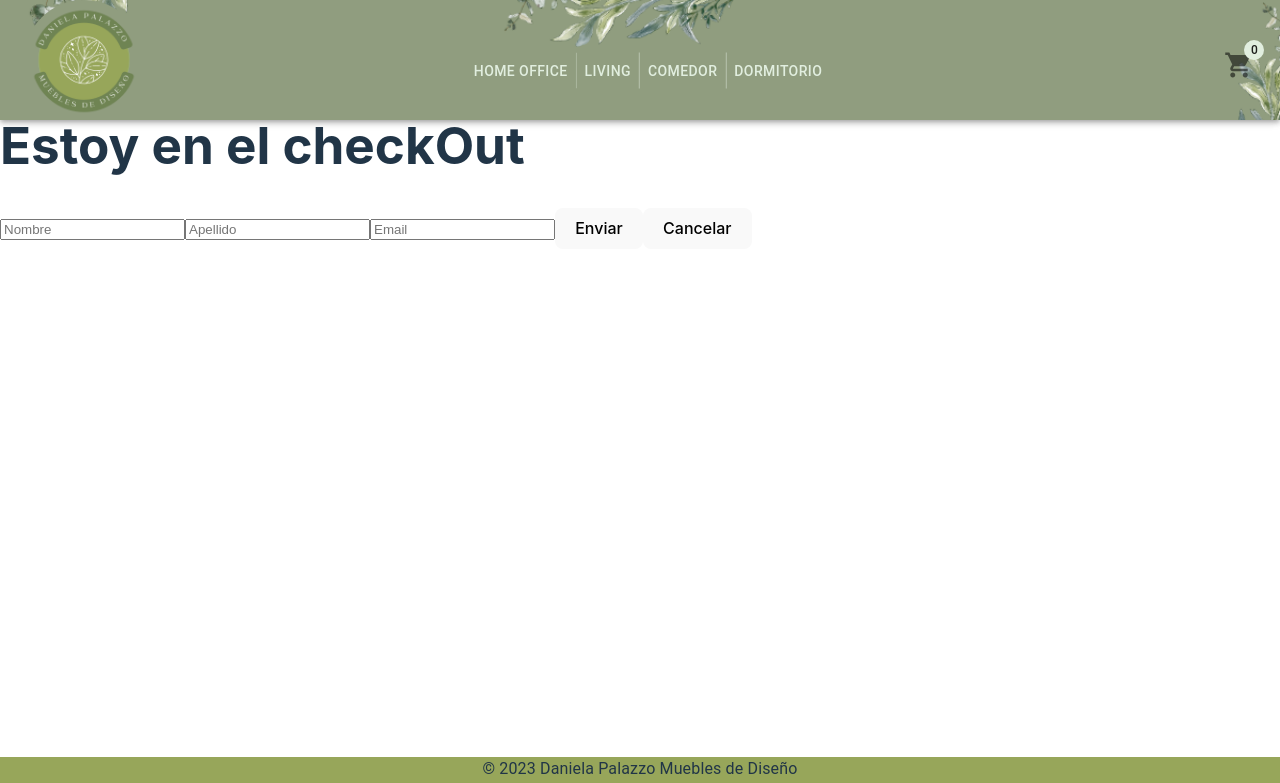
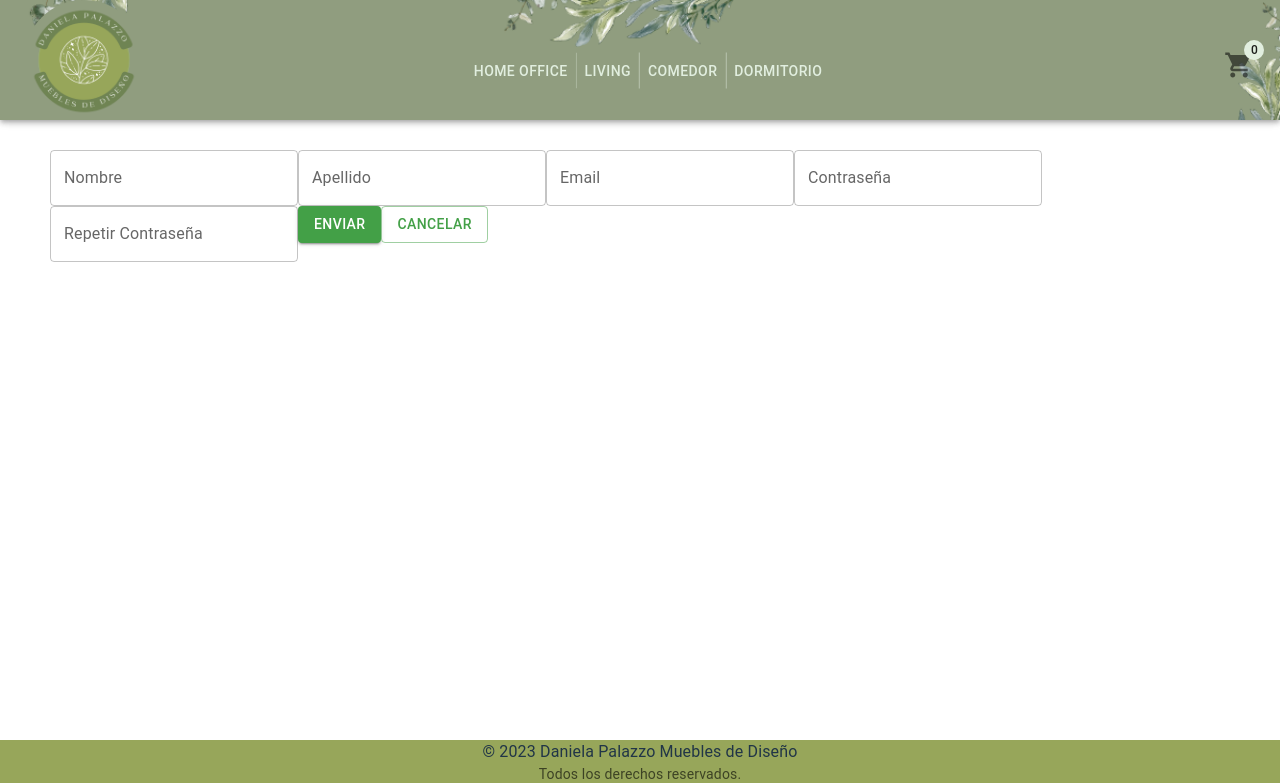
Before and after one commit to DaniCDS/ProyectoReact, a React (Vite) app: page /checkout in a window 1280 px wide. Shown: the top 783 px of the page. Built offline with nearby package versions, Linux system fonts and the light colour scheme.

Commit message:
fix con firebase y renderizacion

```diff
--- a/src/components/common/cardWidget/CartWidget.jsx
+++ b/src/components/common/cardWidget/CartWidget.jsx
@@ -5,12 +5,14 @@ import { useContext } from "react";
 import { CartContext } from "../../../context/CartContext";
 
 const CartWidget = () => {
-  const { cart } = useContext(CartContext);
+  const { getTotalQuantity } = useContext(CartContext);
+
+  let total = getTotalQuantity();
 
   return (
     <Link to="/cart">
       <Badge
-        badgeContent={cart.length}
+        badgeContent={total}
         showZero
         color="secondary"
         anchorOrigin={{ vertical: "bottom", horizontal: "left" }}
--- a/src/components/pages/cart/Cart.jsx
+++ b/src/components/pages/cart/Cart.jsx
@@ -1,27 +1,64 @@
-import { Button } from "@mui/material";
+import { Button, IconButton } from "@mui/material";
 import { useContext } from "react";
 import { Link } from "react-router-dom";
 import { CartContext } from "../../../context/CartContext";
+import Swal from "sweetalert2";
+import DeleteForeverIcon from "@mui/icons-material/DeleteForever";
 
 const Cart = () => {
-  const { cart, clearCart } = useContext(CartContext);
+  const { cart, clearCart, deleteProductById, getTotalPrice } =
+    useContext(CartContext);
+
+  let total = getTotalPrice();
+
+  const clearCarWithAlert = () => {
+    Swal.fire({
+      title: "Seguro querés limpiar el carrito?",
+      showDenyButton: true,
+      showCancelButton: false,
+      confirmButtonText: "Si, eliminar",
+      denyButtonText: `No! Me equivoqué`,
+    }).then((result) => {
+      /* Read more about isConfirmed, isDenied below */
+      if (result.isConfirmed) {
+        clearCart();
+        Swal.fire("Carrito eliminado", "", "success");
+      } else if (result.isDenied) {
+        Swal.fire("El carrito no se modificó", "", "warning");
+      }
+    });
+  };
+
   return (
     <div>
       <h1>Estoy en el carrito</h1>
 
       {cart.map((product) => (
-        <div key={product.id}>
+        <div key={product.id} style={{ border: "2px solid white" }}>
           <h2>{product.title}</h2>
-          <h2>Cantidad: {product.quantity}</h2>
+          <h2>{product.price}</h2>
+          <h3>Cantidad: {product.quantity}</h3>
+          {/* <Button onClick={() => deleteProductById(product.id)}>
+            Eliminar
+          </Button> */}
+          <IconButton onClick={() => deleteProductById(product.id)}>
+            <DeleteForeverIcon color="primary" />
+          </IconButton>
         </div>
       ))}
-      <Link to="/checkout">
-        <Button variant="contained">Finalizar Compra</Button>
-      </Link>
 
-      <Button variant="contained" onClick={clearCart}>
-        Vaciar Carrito
-      </Button>
+      {cart.length > 0 && (
+        <div>
+          <h2>El total a pagar es: ${total}</h2>
+          <Link to="/checkout">
+            <Button variant="contained">Finalizar Compra</Button>
+          </Link>
+
+          <Button variant="contained" onClick={clearCarWithAlert}>
+            Vaciar Carrito
+          </Button>
+        </div>
+      )}
     </div>
   );
 };
--- /dev/null
+++ b/src/components/pages/checkoutFormik/CheckoutFormik.jsx
@@ -0,0 +1,96 @@
+import { TextField, Button } from "@mui/material";
+import React from "react";
+import { useFormik } from "formik";
+import * as Yup from "yup";
+
+const CheckoutFormik = () => {
+  const { handleChange, handleSubmit, errors } = useFormik({
+    initialValues: {
+      nombre: "",
+      apellido: "",
+      email: "",
+      password: "",
+      repeatPassword: "",
+    },
+    onSubmit: (data) => {
+      console.log("se envio");
+      console.log(data);
+    },
+    validateOnChange: false,
+    validationSchema: Yup.object({
+      nombre: Yup.string()
+        .required("El campo es obligatorio")
+        .min(5, "Debe tener al menos 5 caracteres")
+        .max(20, "no debe superar los 20 caracteres"),
+      apellido: Yup.string().required("El campo es obligatorio").min(5).max(20),
+      email: Yup.string()
+        .email("El Email no es válido")
+        .required("El campo es obligatorio"),
+      password: Yup.string()
+        .required("El campo es obligatorio")
+        .matches(/^(?=.*\d)(?=.*[!@#$%^&*])(?=.*[a-z])(?=.*[A-Z]).{6,15}$/, {
+          message:
+            "La contraseña debe tener al menos una mayuscula, una minuscula y un numero",
+        }),
+      repeatPassword: Yup.string()
+        .required("El campo es obligatorio")
+        .oneOf([Yup.ref("password")], "Las contraseñas no coinciden"),
+    }),
+  });
+
+  console.log(errors);
+  return (
+    <div style={{ padding: "50px" }}>
+      <form onSubmit={handleSubmit}>
+        <TextField
+          label="Nombre"
+          variant="outlined"
+          name="nombre"
+          onChange={handleChange}
+          error={errors.nombre ? true : false}
+          helperText={errors.nombre}
+        />
+        <TextField
+          label="Apellido"
+          variant="outlined"
+          name="apellido"
+          onChange={handleChange}
+          error={errors.apellido ? true : false}
+          helperText={errors.apellido}
+        />
+        <TextField
+          label="Email"
+          variant="outlined"
+          name="email"
+          onChange={handleChange}
+          error={errors.email ? true : false}
+          helperText={errors.email}
+        />
+        <TextField
+          label="Contraseña"
+          variant="outlined"
+          name="password"
+          onChange={handleChange}
+          error={errors.password ? true : false}
+          helperText={errors.password}
+        />
+        <TextField
+          label="Repetir Contraseña"
+          variant="outlined"
+          name="repeatPassword"
+          onChange={handleChange}
+          error={errors.repeatPassword ? true : false}
+          helperText={errors.repeatPassword}
+        />
+        <Button variant="contained" type="submit">
+          Enviar
+        </Button>
+        <Button variant={"outlined"} type="button">
+          Cancelar
+        </Button>
+      </form>
+    </div>
+  );
+};
+
+export default CheckoutFormik;
--- a/src/components/pages/itemDetailContainer/ItemDetail.jsx
+++ b/src/components/pages/itemDetailContainer/ItemDetail.jsx
@@ -1,18 +1,49 @@
 import CounterContainer from "../../common/counter/CounterContainer";
 import "./ItemDetail.css";
+import { Link } from "react-router-dom";
 
-const ItemDetail = ({ productSelected, onAdd }) => {
+const ItemDetail = ({ productSelected, onAdd, initial, showCounter }) => {
   return (
-    <div id="contenedor">
-      <h2>{productSelected.title}</h2>
+    <div>
+      <div className={"containerItemDetail"}>
+        <div className={"containerImage"}>
+          {/* <h2>{productSelected.title}</h2> */}
           <img src={productSelected.img} alt="" className="imagen" />
-      <h5>Ya tienes {initial} en el carrito</h5>
+        </div>
+
+        <div className={"containerDetail"}>
+          <h2 style={{ fontFamily: "monospace" }}>
+            <span style={{ fontSize: "23px" }}>Nombre:</span>{" "}
+            {productSelected.title}
+          </h2>
+          {/* <h5>Ya tienes {initial} en el carrito</h5> */}
+
+          <h2 style={{ fontFamily: "monospace" }}>
+            <span style={{ fontSize: "23px" }}>Descripcion:</span>{" "}
+            {productSelected.description}
+          </h2>
+
+          <h2 style={{ fontFamily: "monospace" }}>
+            <span style={{ fontSize: "23px" }}>Precio:</span> $
+            {productSelected.price}.-
+          </h2>
+        </div>
+      </div>
+
+      {initial && <h4>Ya tienes {initial} unidades</h4>}
+
+      {showCounter ? (
+        <div style={{ display: "flex", justifyContent: "center" }}>
           <CounterContainer
             stock={productSelected.stock}
             onAdd={onAdd}
             initial={initial}
           />
         </div>
+      ) : (
+        <Link to="/cart">Terminar compra</Link>
+      )}
+    </div>
   );
 };
 
--- a/src/components/pages/itemDetailContainer/ItemDetailContainer.jsx
+++ b/src/components/pages/itemDetailContainer/ItemDetailContainer.jsx
@@ -1,19 +1,21 @@
 import { useContext, useEffect, useState } from "react";
 import { products } from "../../../productsMock";
 import ItemDetail from "./ItemDetail";
-import { useParams, useNavigate } from "react-router-dom";
+import { useParams } from "react-router-dom";
 import { CartContext } from "../../../context/CartContext";
+
+import Swal from "sweetalert2";
 
 const ItemDetailContainer = () => {
   const [productSelected, setProductSelected] = useState({});
+  const [showCounter, setShowCounter] = useState(true);
 
   const { id } = useParams();
 
   const { addToCart, getQuantityById } = useContext(CartContext);
+
   let totalQuantity = getQuantityById(+id);
   console.log(totalQuantity);
-
-  const navegar = useNavigate();
 
   useEffect(() => {
     let producto = products.find((product) => product.id === +id);
@@ -21,10 +23,12 @@ const ItemDetailContainer = () => {
     const getProduct = new Promise((resolve) => {
       resolve(producto);
     });
+
     getProduct
       .then((res) => setProductSelected(res))
       .catch((err) => console.log(err));
   }, [id]);
+
   const onAdd = (cantidad) => {
     let item = {
       ...productSelected,
@@ -33,12 +37,23 @@ const ItemDetailContainer = () => {
 
     addToCart(item);
 
-    setTimeout(() => {
-      navegar("/cart");
+    Swal.fire({
+      position: "center",
+      icon: "success",
+      title: "El producto se agrego al carrito",
+      showConfirmButton: false,
+      timer: 1500,
     });
+
+    setShowCounter(false);
+
+    // setTimeout(() => {
+    //   navegar("/cart");
+    // });
   };
   return (
     <ItemDetail
+      showCounter={showCounter}
       productSelected={productSelected}
       onAdd={onAdd}
       initial={totalQuantity}
--- a/src/components/pages/itemListContainer/ItemList.jsx
+++ b/src/components/pages/itemListContainer/ItemList.jsx
@@ -3,13 +3,11 @@ import "./ItemListContainer.css";
 
 const ItemList = ({ items }) => {
   return (
-    <>
-      <section className="section">
-        {items.map((item) => {
-          return <ProductCard key={item.id} item={item} className="item" />;
-        })}
-      </section>
-    </>
+    <section className="section">
+      {items.map((item) => {
+        return <ProductCard key={item.id} item={item} className="item" />;
+      })}
+    </section>
   );
 };
 
--- a/src/context/CartContext.jsx
+++ b/src/context/CartContext.jsx
@@ -39,10 +39,40 @@ const CartContextComponent = ({ children }) => {
     setCart([]);
   };
 
+  // poder borrar un elemento particular del carrito
+
+  const deleteProductById = (id) => {
+    let newArr = cart.filter((product) => product.id !== id);
+    setCart(newArr);
+  };
+
+  // obtener la cantidad de elementos
+
+  const getTotalQuantity = () => {
+    let total = cart.reduce((acc, elemento) => {
+      return acc + elemento.quantity;
+    }, 0);
+
+    return total;
+  };
+
   // obtener el total del carrito
-  // poder borrar un elemento particular del carrito
-  // obtener la cantidad de elementos
-  let data = { cart, addToCart, getQuantityById, clearCart };
+  const getTotalPrice = () => {
+    let total = cart.reduce((acc, elemento) => {
+      return acc + elemento.price * elemento.quantity;
+    }, 0);
+    return total;
+  };
+
+  let data = {
+    cart,
+    addToCart,
+    getQuantityById,
+    clearCart,
+    deleteProductById,
+    getTotalPrice,
+    getTotalQuantity,
+  };
 
   return (
     <div>
--- a/src/ruoter/menuRoutes.js
+++ b/src/ruoter/menuRoutes.js
@@ -1,7 +1,7 @@
 import Cart from "../components/pages/cart/Cart";
 import ItemDetailContainer from "../components/pages/itemDetailContainer/ItemDetailContainer";
 import ItemListContainer from "../components/pages/itemListContainer/ItemListContainer";
-import CheckOut from "../components/pages/checkout/CheckOut";
+import CheckoutFormik from "../components/pages/checkoutFormik/CheckoutFormik";
 
 export const routes = [
   {
@@ -27,6 +27,6 @@ export const routes = [
   {
     id: "checkout",
     path: "/checkout",
-    Element: CheckOut,
+    Element: CheckoutFormik,
   },
 ];
```
Also changed, not shown: package.json (+6 -1 lines), src/components/pages/itemListContainer/ItemListContainer.jsx (+41 -8 lines), src/firebaseConfig.js (added, +17 -0 lines), 1 other file (tests, documents, lock files or other folders). Lines whose indentation alone changed are shown as unchanged.
